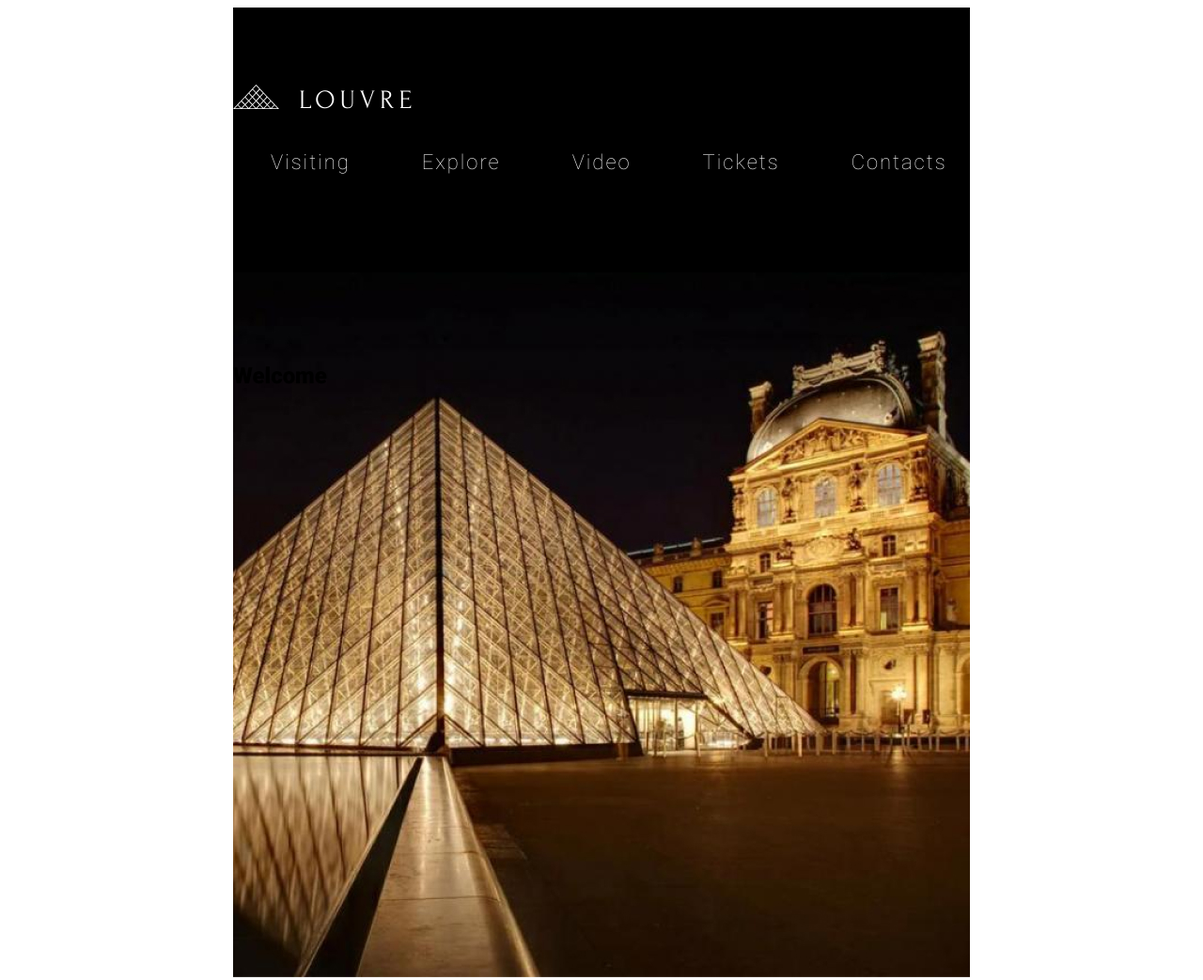
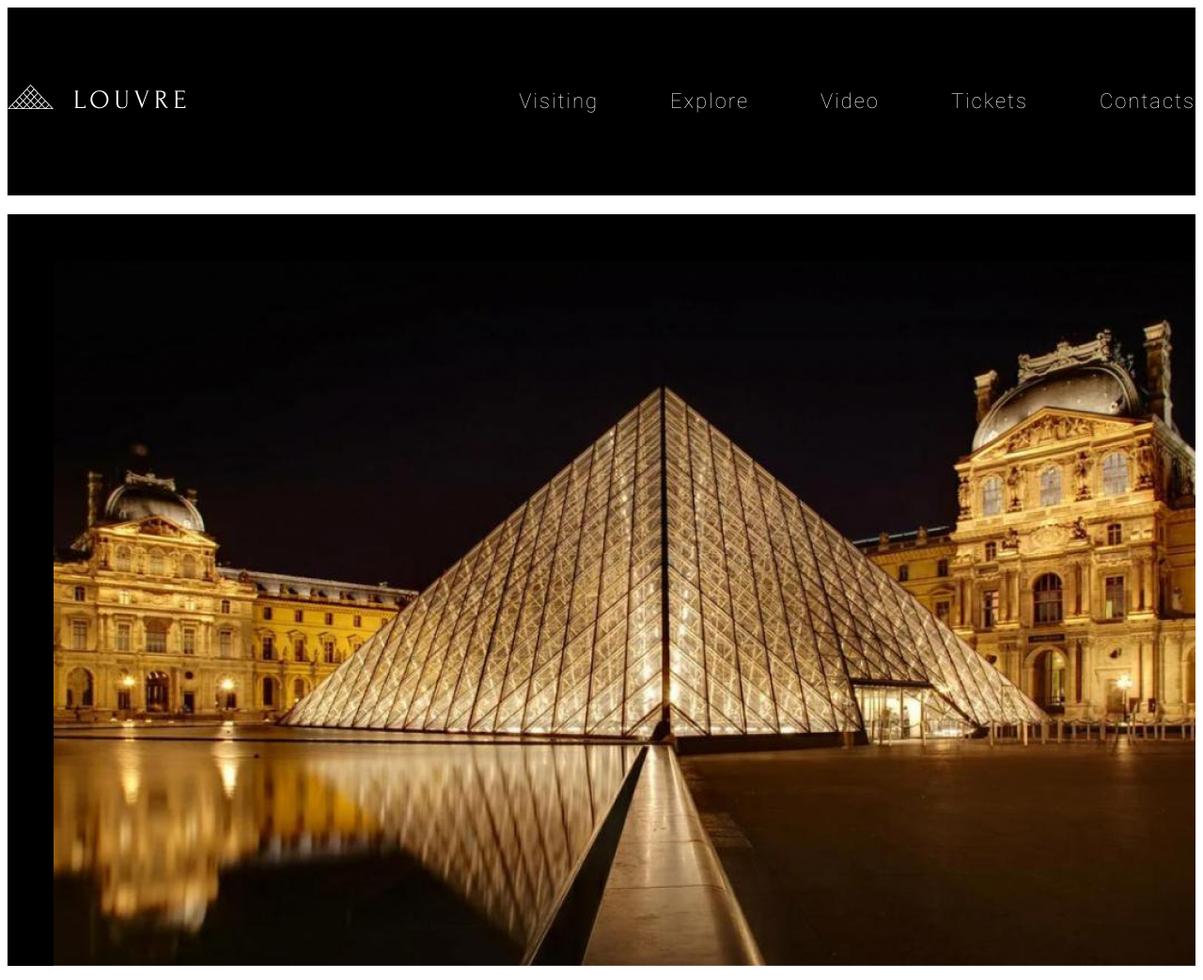
Before and after one commit to Evgen112227/Museum, a plain HTML site: page Museum/index.html in a window 1280 px wide. Shown: the whole page at 94% size. Drawn offline with Linux system fonts and the light colour scheme; files whose address does not match are found by name.

Commit message:
feat
add some feat

```diff
--- a/Museum/style.css
+++ b/Museum/style.css
@@ -10,8 +10,6 @@ body{
   font-style: normal;
   font-weight: 100;
   font-size: 16px;
-  padding-left: 240px;
-  padding-right: 240px;
   max-width: 1920px;
 }
 
@@ -21,6 +19,7 @@ body{
 .container {
 max-width: 1440px;
 margin: 0 auto;
+padding:0;
 }
 /*________________________________________________________________________*/
 /*fonts style start*/
@@ -56,7 +55,7 @@ margin: 0 auto;
 @font-face {
 font-family: 'Forum';
 font-style: normal;
-font-weight: 400;
+font-weight: 100;
 src: url('./assets/fonts/forum-v11-latin-regular.eot'); /* IE9 Compat Modes */
 src: local(''),
      url('./assets/fonts/forum-v11-latin-regular.eot?#iefix') format('embedded-opentype'), /* IE6-IE8 */
@@ -70,9 +69,15 @@ src: local(''),
 /*________________________________________________________________________*/
 
 /*Header style start*/
+header{
+  max-height: 200px;
+  background: #000;
+}
 
 .header-nav {
   max-width: 720px;
+  padding-top: 74px;
+  padding-bottom: 76px;
 }
 
 .header-wrapper{
@@ -80,11 +85,13 @@ src: local(''),
   flex-wrap: wrap;
   align-items: center;
   justify-content: space-between;
-  padding-top: 74px;
-  padding-bottom: 76px;
   background-color: black;
 }
 
+.logo{
+  padding-top: 74px;
+  padding-bottom: 76px;
+}
 
 .header__list{
   display: flex;
@@ -135,6 +142,7 @@ src: local(''),
   letter-spacing: 5px;
   text-transform: uppercase;
   color:#FFFFFF;
+  padding-left:  20px;
 }
 
 /*Header style end*/
@@ -142,12 +150,21 @@ src: local(''),
 
 /*Welcome style start*/
 
+main{
+  max-width: 1920px;
+  background: black;
+  margin: 0;
+  padding: 0;
+}
+
 .welcome{
-  height: 750px;
+  height: 100vh;
+  max-width: 1920px;
   background: url(./assets/img/welcome-bg.jpg) no-repeat right;
   background-color: black;
-  padding-top: 76px;
-  padding-bottom: 76px;
+  background-position: calc(100% - 0px) calc(100% - 0px);
+  margin: 0;
+  padding: 0;
 }
 
 
```
Also changed, not shown: Museum/assets/fonts/photo.jpg (deleted).
